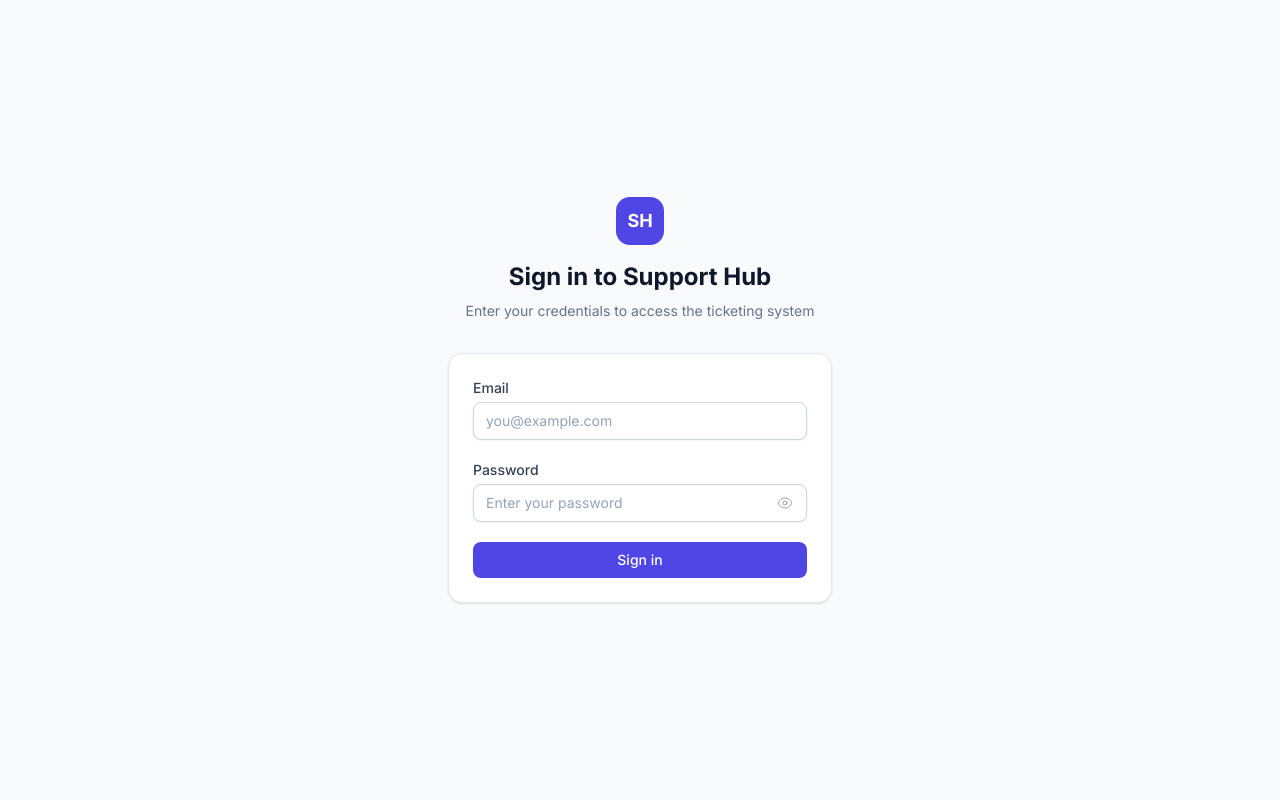
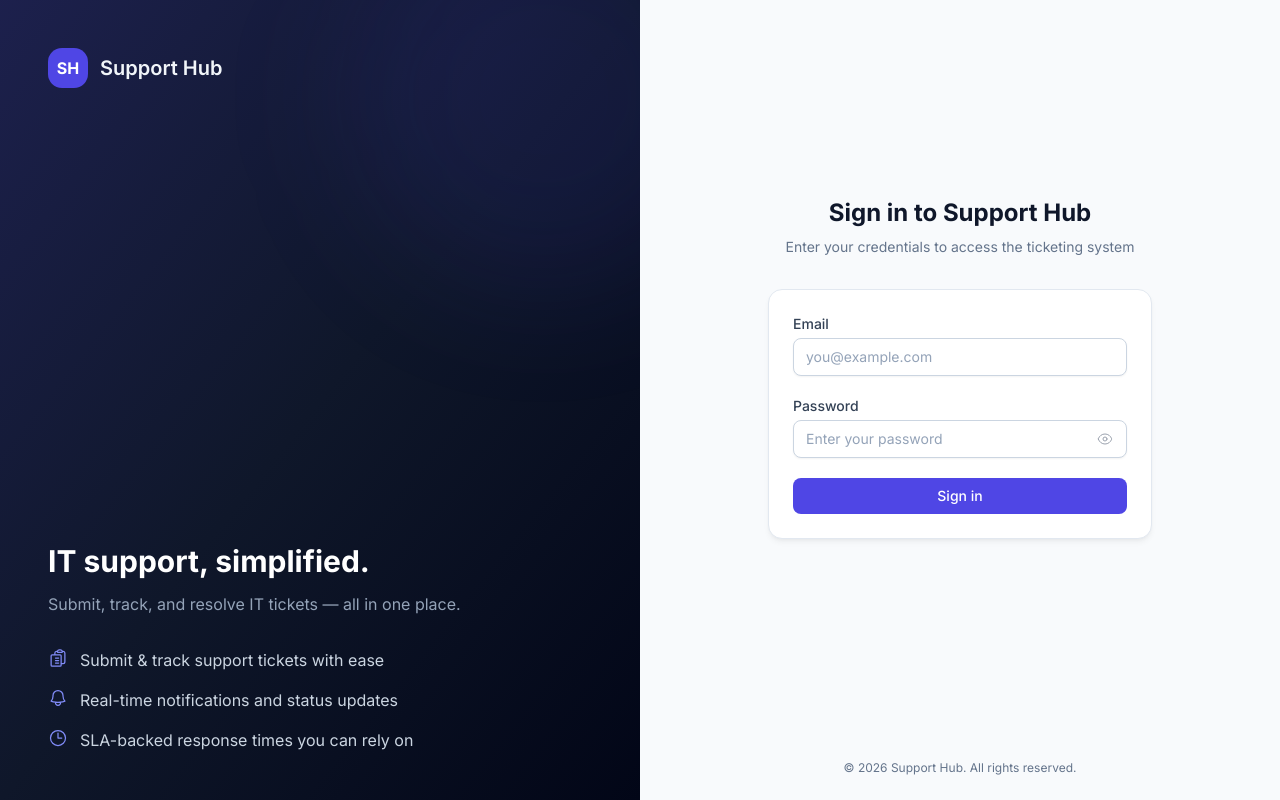
Before and after one commit to adtywbw/it-support-ticketing, a React (Vite) app in the folder frontend/: page /login in a window 1280 px wide. Built offline with nearby package versions, Linux system fonts and the light colour scheme; no server answers.

Commit message:
feat(login): redesign to split-screen layout with brand panel and footer

```diff
--- a/frontend/src/pages/LoginPage.tsx
+++ b/frontend/src/pages/LoginPage.tsx
@@ -16,12 +16,66 @@ export default function LoginPage() {
   const message = (location.state as { message?: string } | null)?.message;
 
   return (
-    <div className="flex min-h-screen items-center justify-center bg-slate-50 dark:bg-slate-900 px-4">
-      <div className="w-full max-w-sm">
-        <div className="text-center mb-8">
-          <div className="mx-auto flex h-12 w-12 items-center justify-center rounded-xl bg-primary-600 text-white font-bold text-lg mb-4">
+    <div className="flex min-h-screen">
+      {/* Brand panel — hidden on mobile */}
+      <div className="hidden lg:flex lg:w-1/2 relative flex-col justify-between bg-slate-900 p-12 overflow-hidden">
+        {/* Gradient overlay */}
+        <div className="absolute inset-0 bg-gradient-to-br from-primary-900/40 via-slate-900 to-slate-950" />
+        {/* Decorative blob */}
+        <div className="absolute -top-24 -right-24 h-96 w-96 rounded-full bg-primary-600/10 blur-3xl" />
+
+        <div className="relative z-10 flex h-full flex-col justify-between">
+          {/* Top: logo + product name */}
+          <div className="flex items-center gap-3">
+            <div className="flex h-10 w-10 items-center justify-center rounded-xl bg-primary-600 text-white font-bold">
               SH
             </div>
+            <span className="text-xl font-semibold text-slate-100">Support Hub</span>
+          </div>
+
+          {/* Middle: tagline + feature bullets */}
+          <div>
+            <h2 className="text-3xl font-bold text-white leading-tight">
+              IT support, simplified.
+            </h2>
+            <p className="mt-3 text-base text-slate-400">
+              Submit, track, and resolve IT tickets — all in one place.
+            </p>
+            <ul className="mt-8 space-y-4">
+              <li className="flex items-start gap-3 text-slate-300">
+                <svg className="h-5 w-5 shrink-0 text-primary-400" fill="none" viewBox="0 0 24 24" strokeWidth={1.5} stroke="currentColor">
+                  <path strokeLinecap="round" strokeLinejoin="round" d="M9 12h3.75M9 15h3.75M9 18h3.75m3 .75H18a2.25 2.25 0 002.25-2.25V6.108c0-1.135-.845-2.098-1.976-2.192a48.424 48.424 0 00-1.123-.08m-5.801 0c-.065.21-.1.433-.1.664 0 .414.336.75.75.75h4.5a.75.75 0 00.75-.75 2.25 2.25 0 00-.1-.664m-5.8 0A2.251 2.251 0 0113.5 2.25H15a2.25 2.25 0 012.15 1.586m-5.8 0c-.376.023-.75.05-1.124.08C9.095 4.01 8.25 4.973 8.25 6.108V8.25m0 0H4.875c-.621 0-1.125.504-1.125 1.125v11.25c0 .621.504 1.125 1.125 1.125h9.75c.621 0 1.125-.504 1.125-1.125V9.375c0-.621-.504-1.125-1.125-1.125H8.25" />
+                </svg>
+                <span>Submit & track support tickets with ease</span>
+              </li>
+              <li className="flex items-start gap-3 text-slate-300">
+                <svg className="h-5 w-5 shrink-0 text-primary-400" fill="none" viewBox="0 0 24 24" strokeWidth={1.5} stroke="currentColor">
+                  <path strokeLinecap="round" strokeLinejoin="round" d="M14.857 17.082a23.848 23.848 0 005.454-1.31A8.967 8.967 0 0118 9.75v-.7V9A6 6 0 006 9v.75a8.967 8.967 0 01-2.312 6.022c1.733.64 3.56 1.085 5.455 1.31m5.714 0a24.255 24.255 0 01-5.714 0m5.714 0a3 3 0 11-5.714 0" />
+                </svg>
+                <span>Real-time notifications and status updates</span>
+              </li>
+              <li className="flex items-start gap-3 text-slate-300">
+                <svg className="h-5 w-5 shrink-0 text-primary-400" fill="none" viewBox="0 0 24 24" strokeWidth={1.5} stroke="currentColor">
+                  <path strokeLinecap="round" strokeLinejoin="round" d="M12 6v6h4.5m4.5 0a9 9 0 11-18 0 9 9 0 0118 0Z" />
+                </svg>
+                <span>SLA-backed response times you can rely on</span>
+              </li>
+            </ul>
+          </div>
+        </div>
+      </div>
+
+      {/* Form column */}
+      <div className="flex w-full flex-col lg:w-1/2 bg-slate-50 dark:bg-slate-900">
+        {/* Form area — centered */}
+        <div className="flex flex-1 flex-col items-center justify-center px-4 py-10">
+          {/* Logo — mobile only (desktop has brand panel) */}
+          <div className="mx-auto mb-6 flex h-12 w-12 items-center justify-center rounded-xl bg-primary-600 text-white font-bold text-lg lg:hidden">
+            SH
+          </div>
+
+          <div className="w-full max-w-sm">
+            <div className="mb-8 text-center">
               <h1 className="text-2xl font-bold text-slate-900 dark:text-slate-100">Sign in to Support Hub</h1>
               <p className="mt-2 text-sm text-slate-500 dark:text-slate-400">
                 Enter your credentials to access the ticketing system
@@ -37,10 +91,21 @@ export default function LoginPage() {
               </div>
             )}
 
-        <div className="card p-6">
+            <div className="card p-6 shadow-soft-lg">
               <LoginForm />
             </div>
+          </div>
+        </div>
+
+        {/* FAQ */}
         <FaqSection />
+
+        {/* Footer */}
+        <footer className="px-4 py-6 text-center">
+          <p className="text-xs text-slate-500 dark:text-slate-400">
+            © {new Date().getFullYear()} Support Hub. All rights reserved.
+          </p>
+        </footer>
       </div>
     </div>
   );
```
Lines whose indentation alone changed are shown as unchanged.
